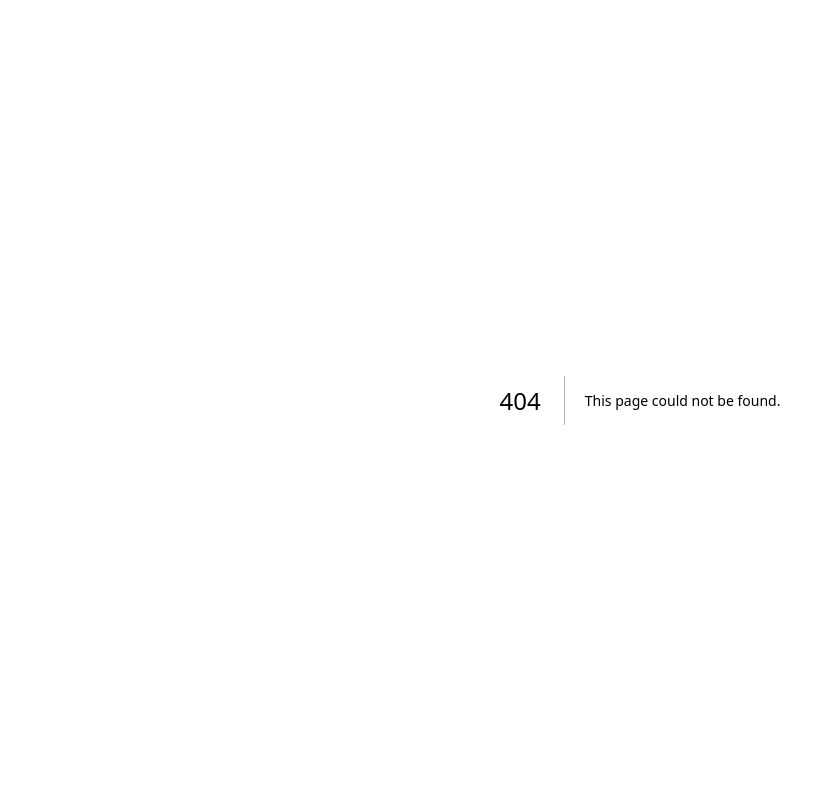
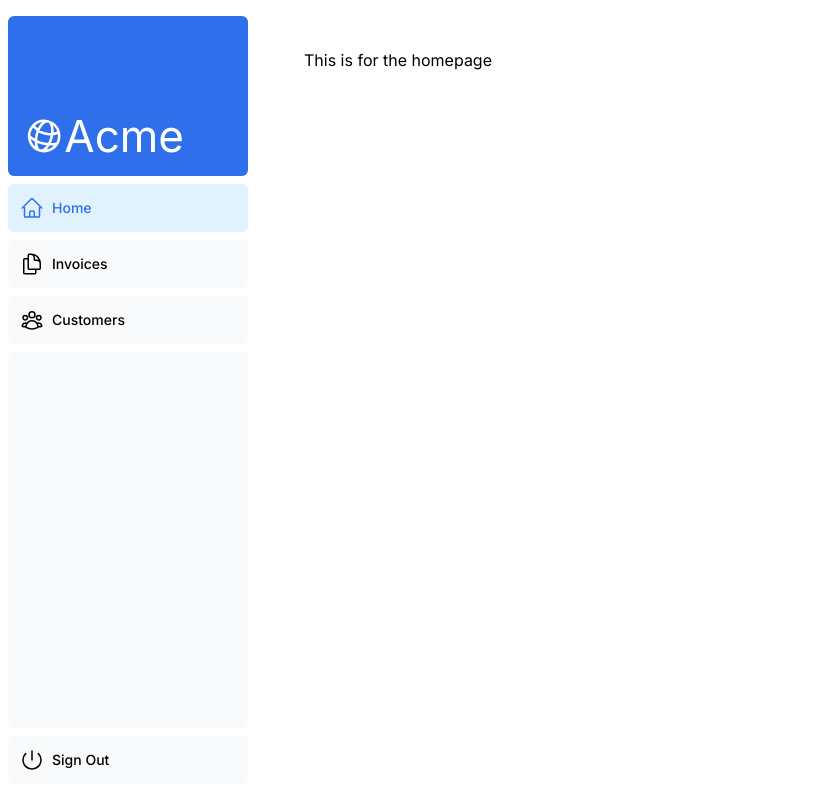
Before and after one commit to pastaChaeng/nextjs-dashboard, a Next.js app: page /dashboard in a window 1280 px wide. Before the commit this address had no page. Shown: the whole page, without its empty margins (0-835 px from the left). Built offline with nearby package versions, Linux system fonts and the light colour scheme.

Commit message:
initial commit

```diff
--- /dev/null
+++ b/app/dashboard/customers/page.tsx
@@ -0,0 +1,5 @@
+import SideNav from "@/app/ui/dashboard/sidenav"
+export default function Customers() {
+    <SideNav />
+        return <p>This is for customer</p>
+}
--- /dev/null
+++ b/app/dashboard/invoices/page.tsx
@@ -0,0 +1,6 @@
+import SideNav from "@/app/ui/dashboard/sidenav"
+
+export default function Customers() {
+        <SideNav />
+        return <p>This is for invoice</p>
+}
--- /dev/null
+++ b/app/dashboard/layout.tsx
@@ -0,0 +1,12 @@
+import SideNav from '@/app/ui/dashboard/sidenav';
+
+export default function Layout({ children }: { children: React.ReactNode }) {
+  return (
+    <div className="flex h-screen flex-col md:flex-row md:overflow-hidden">
+      <div className="w-full flex-none md:w-64">
+        <SideNav />
+      </div>
+      <div className="flex-grow p-6 md:overflow-y-auto md:p-12">{children}</div>
+    </div>
+  );
+}
--- /dev/null
+++ b/app/dashboard/page.tsx
@@ -0,0 +1,3 @@
+export default function Page() {
+    return <p>This is for the homepage</p>;
+  }
--- a/app/layout.tsx
+++ b/app/layout.tsx
@@ -1,3 +1,6 @@
+import '@/app/ui/global.css';
+import { inter } from '@/app/ui/fonts';
+
 export default function RootLayout({
   children,
 }: {
@@ -5,7 +8,7 @@
 }) {
   return (
     <html lang="en">
-      <body>{children}</body>
+      <body className={`${inter.className} antialiased`}>{children}</body>
     </html>
   );
 }
--- a/app/page.tsx
+++ b/app/page.tsx
@@ -1,21 +1,26 @@
 import AcmeLogo from '@/app/ui/acme-logo';
 import { ArrowRightIcon } from '@heroicons/react/24/outline';
 import Link from 'next/link';
+import styles from '@/app/ui/home.module.css';
+import { lusitana } from '@/app/ui/fonts';
+import Image from 'next/image';
 
 export default function Page() {
   return (
     <main className="flex min-h-screen flex-col p-6">
       <div className="flex h-20 shrink-0 items-end rounded-lg bg-blue-500 p-4 md:h-52">
-        {/* <AcmeLogo /> */}
+        <AcmeLogo />
       </div>
       <div className="mt-4 flex grow flex-col gap-4 md:flex-row">
         <div className="flex flex-col justify-center gap-6 rounded-lg bg-gray-50 px-6 py-10 md:w-2/5 md:px-20">
-          <p className={`text-xl text-gray-800 md:text-3xl md:leading-normal`}>
+
+          <p  className={`${lusitana.className} text-xl text-gray-800 md:text-3xl md:leading-normal`}>
             <strong>Welcome to Acme.</strong> This is the example for the{' '}
             <a href="https://nextjs.org/learn/" className="text-blue-500">
               Next.js Learn Course
             </a>
             , brought to you by Vercel.
+
           </p>
           <Link
             href="/login"
@@ -26,6 +31,20 @@
         </div>
         <div className="flex items-center justify-center p-6 md:w-3/5 md:px-28 md:py-12">
           {/* Add Hero Images Here */}
+          <Image
+        src="/hero-desktop.png"
+        width={1000}
+        height={760}
+        className="hidden md:block"
+        alt="Screenshots of the dashboard project showing desktop version"
+      />
+      <Image
+          src="/hero-mobile.png"
+          width={560}
+          height={620}
+          className="block md:hidden"
+          alt="Screenshots of the dashboard project showing mobile version"
+          />
         </div>
       </div>
     </main>
--- a/app/ui/dashboard/nav-links.tsx
+++ b/app/ui/dashboard/nav-links.tsx
@@ -1,8 +1,13 @@
+'use client';
+
 import {
   UserGroupIcon,
   HomeIcon,
   DocumentDuplicateIcon,
 } from '@heroicons/react/24/outline';
+import Link from 'next/link';
+import { usePathname } from 'next/navigation';
+import clsx from 'clsx';
 
 // Map of links to display in the side navigation.
 // Depending on the size of the application, this would be stored in a database.
@@ -17,19 +22,24 @@
 ];
 
 export default function NavLinks() {
+  const pathname = usePathname();
   return (
     <>
       {links.map((link) => {
         const LinkIcon = link.icon;
         return (
-          <a
+          <Link
             key={link.name}
             href={link.href}
-            className="flex h-[48px] grow items-center justify-center gap-2 rounded-md bg-gray-50 p-3 text-sm font-medium hover:bg-sky-100 hover:text-blue-600 md:flex-none md:justify-start md:p-2 md:px-3"
-          >
+            className={clsx(
+              'flex h-[48px] grow items-center justify-center gap-2 rounded-md bg-gray-50 p-3 text-sm font-medium hover:bg-sky-100 hover:text-blue-600 md:flex-none md:justify-start md:p-2 md:px-3',
+              {
+                'bg-sky-100 text-blue-600': pathname === link.href,
+              },
+            )}    >
             <LinkIcon className="w-6" />
             <p className="hidden md:block">{link.name}</p>
-          </a>
+          </Link>
         );
       })}
     </>
--- /dev/null
+++ b/app/ui/fonts.ts
@@ -0,0 +1,4 @@
+import { Inter, Lusitana } from 'next/font/google';
+
+export const inter = Inter({ subsets: ['latin'] });
+export const lusitana = Inter({ weight: ['400', '700'], subsets: ['latin'] });
--- /dev/null
+++ b/app/ui/home.module.css
@@ -0,0 +1,7 @@
+.shape {
+    height: 0;
+    width: 0;
+    border-bottom: 30px solid black;
+    border-left: 20px solid transparent;
+    border-right: 20px solid transparent;
+  }
```
